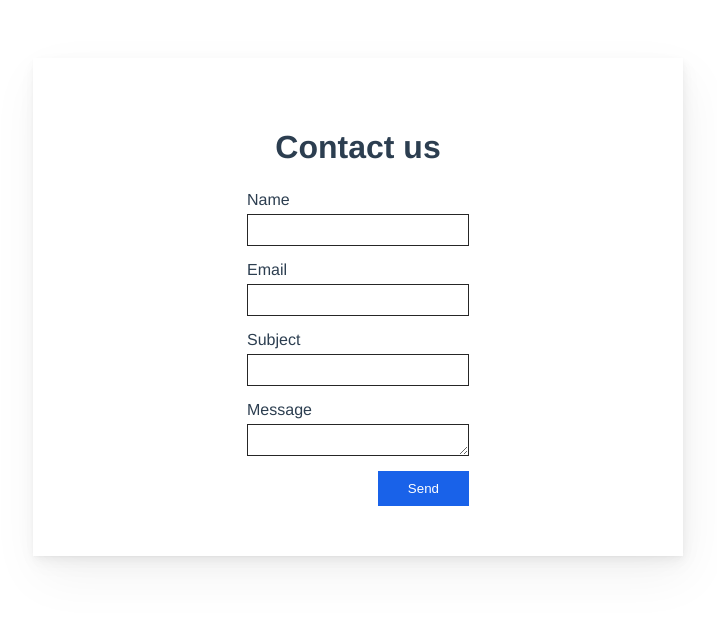
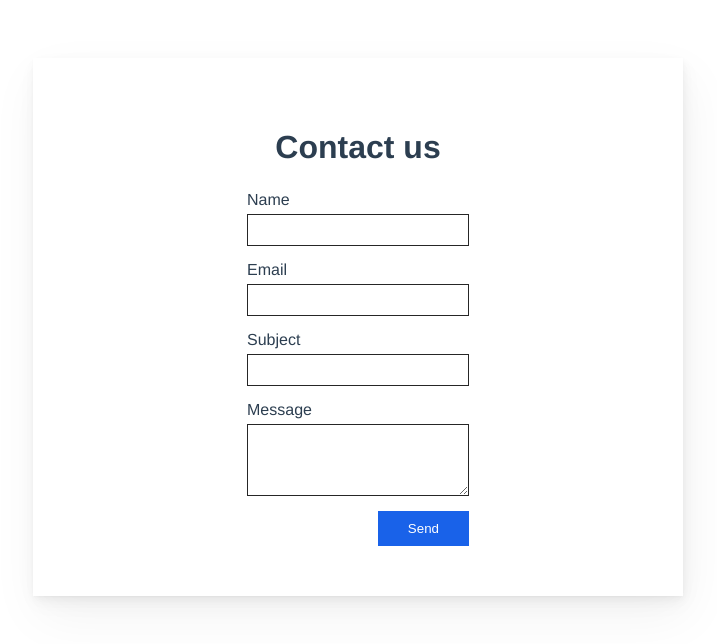
Before and after one commit to AlenVarazdinac/contact-form, a Vue app: page / in a window 1280 px wide. Shown: the top 644 px of the page, without its empty margins (282-999 px from the left). Built offline with nearby package versions, Linux system fonts and the light colour scheme.

Commit message:
style(Textarea): textarea resize and rows

```diff
--- a/src/components/InputField.vue
+++ b/src/components/InputField.vue
@@ -13,6 +13,7 @@
       v-else
       :id="inputId"
       :value="value"
+      rows="4"
       @input="updateValue($event.target.value)"
       class="input-field-wrapper--input"
     ></textarea>
@@ -113,9 +114,10 @@ export default {
   &--input {
     border: 1px solid lighten(#000000, 15%) !important;
     margin-bottom: 15px;
-    height: 20px;
+    min-height: 20px;
     width: 200px;
     padding: 5px 10px;
+    resize: vertical;
   }
   &--error-messages {
     margin: 0;
```
